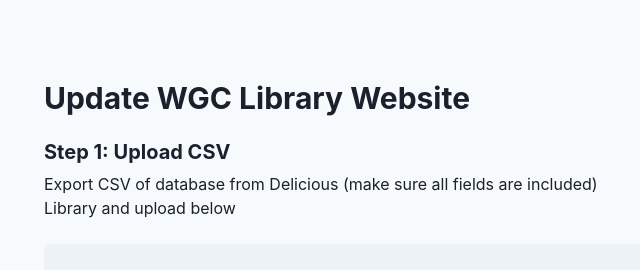
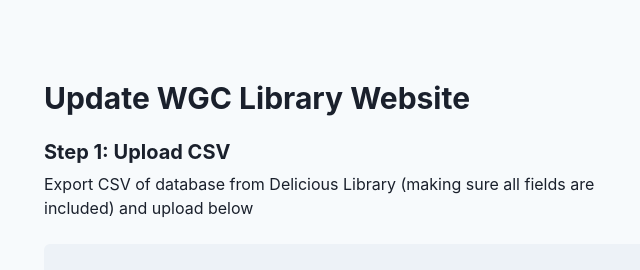
Before and after one commit to calebmech/wgc-library, a Next.js app: page /update in a window 1280 px wide. Shown: the top 270 px of the page, without its empty margins (292-932 px from the left). Built offline with nearby package versions, Linux system fonts and the light colour scheme.

Commit message:
Copy update

```diff
--- a/pages/update.tsx
+++ b/pages/update.tsx
@@ -210,8 +210,8 @@ export default function Update() {
                 Step 1: Upload CSV
               </Heading>
               <Text>
-                Export CSV of database from Delicious (make sure all fields are
-                included) Library and upload below
+                Export CSV of database from Delicious Library (making sure all
+                fields are included) and upload below
               </Text>
             </Box>
             <Button
```
